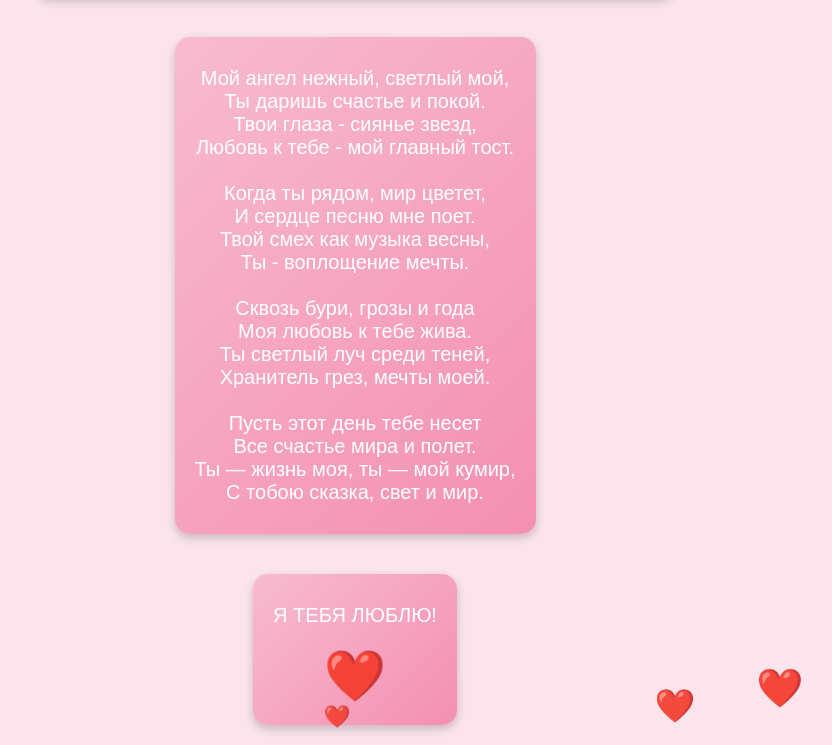
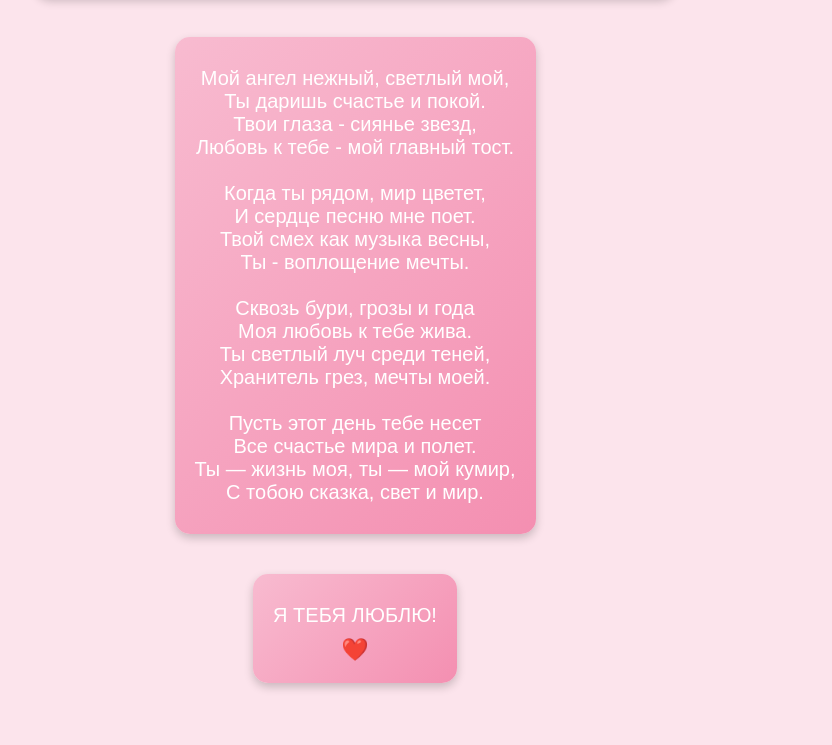
Before and after one commit to ButterFLY-23/AruzhanLove, a plain HTML site: page index.html in a window 1280 px wide. Shown: the part 814-1559 px from the top of the page, without its empty margins (285-1117 px from the left). After the commit the page ends 1517 px from the top, so only its background shows below. Drawn offline with Linux system fonts and the light colour scheme.

Commit message:
Update index.html

```diff
--- a/index.html
+++ b/index.html
@@ -57,15 +57,6 @@
             box-shadow: 0 4px 10px rgba(0, 0, 0, 0.2);
             max-width: 600px;
         }
-        .heart-beat {
-            margin-top: 20px;
-            font-size: 50px;
-            animation: beat 1s infinite;
-        }
-        @keyframes beat {
-            0%, 100% { transform: scale(1); }
-            50% { transform: scale(1.2); }
-        }
         .heart {
             position: fixed;
             color: #ec407a;
@@ -122,6 +113,7 @@
             heart.classList.add("heart");
             heart.innerHTML = "❤️";
             heart.style.left = Math.random() * 100 + "vw";
+            heart.style.top = "-50px";
             heart.style.animationDuration = Math.random() * 2 + 3 + "s";
             heart.style.fontSize = Math.random() * 20 + 20 + "px";
             document.body.appendChild(heart);
@@ -129,7 +121,7 @@
                 heart.remove();
             }, 5000);
         }
-        setInterval(createHeart, 200);
+        setInterval(createHeart, 300);
     </script>
 </body>
 </html>
```
